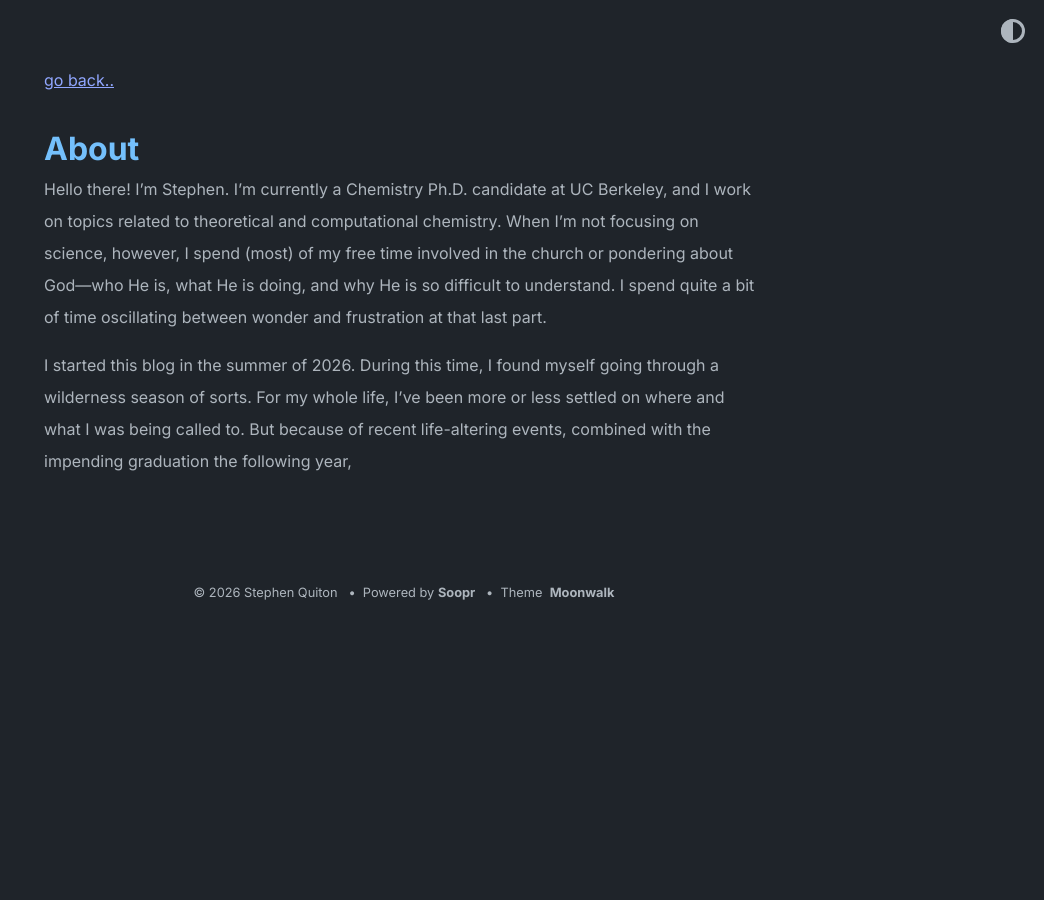
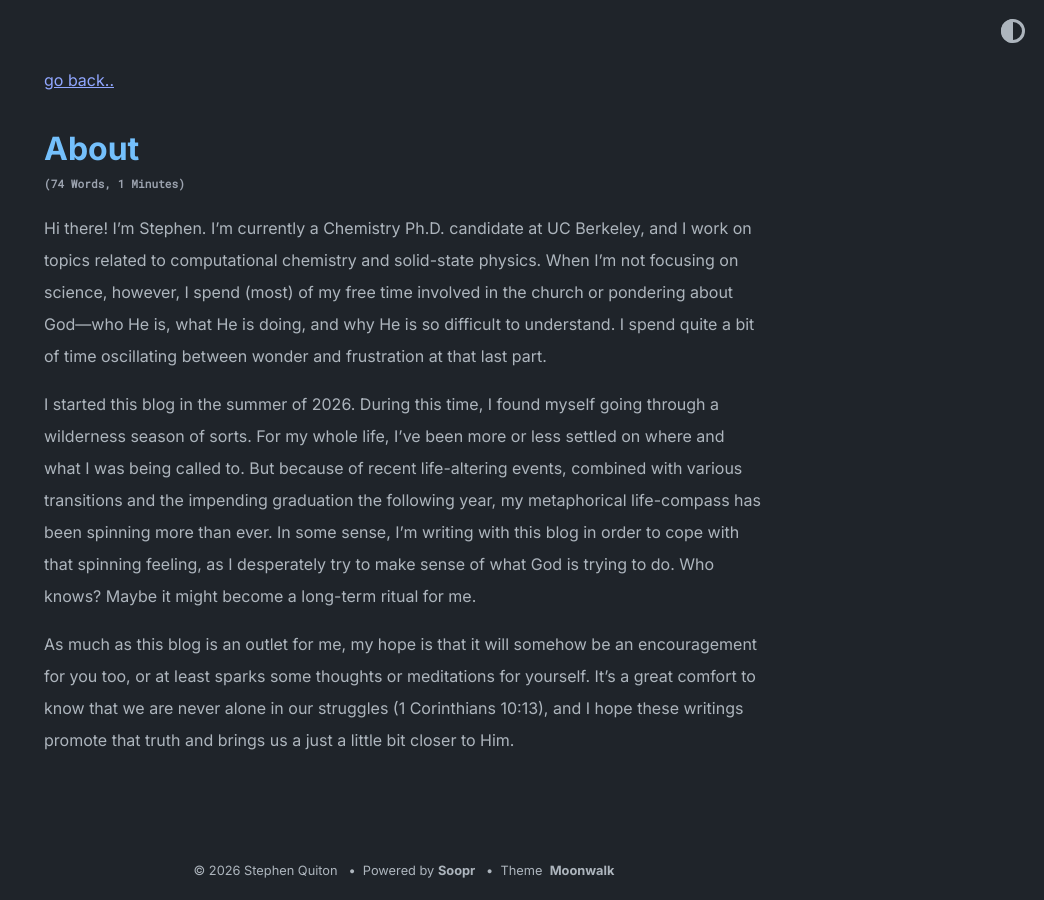
Before and after one commit to matter-of-faith/matter-of-faith.github.io, a Jekyll site: the page built from about.md, in a window 1280 px wide. Shown: the whole page, without its empty margins (236-1280 px from the left). Built offline with Jekyll 4.4.1, drawn with Linux system fonts in a browser that asks for light colours.

Commit message:
Finish about

```diff
--- a/about.md
+++ b/about.md
@@ -3,6 +3,8 @@ layout: post
 title: About
 ---
 
-Hello there! I'm Stephen. I'm currently a Chemistry Ph.D. candidate at UC Berkeley, and I work on topics related to theoretical and computational chemistry. When I'm not focusing on science, however, I spend (most) of my free time involved in the church or pondering about God---who He is, what He is doing, and why He is so difficult to understand. I spend quite a bit of time oscillating between wonder and frustration at that last part.
+Hi there! I'm Stephen. I'm currently a Chemistry Ph.D. candidate at UC Berkeley, and I work on topics related to computational chemistry and solid-state physics. When I'm not focusing on science, however, I spend (most) of my free time involved in the church or pondering about God---who He is, what He is doing, and why He is so difficult to understand. I spend quite a bit of time oscillating between wonder and frustration at that last part.
 
-I started this blog in the summer of 2026. During this time, I found myself going through a wilderness season of sorts. For my whole life, I've been more or less settled on where and what I was being called to. But because of recent life-altering events, combined with the impending graduation the following year,
+I started this blog in the summer of 2026. During this time, I found myself going through a wilderness season of sorts. For my whole life, I've been more or less settled on where and what I was being called to. But because of recent life-altering events, combined with various transitions and the impending graduation the following year, my metaphorical life-compass has been spinning more than ever. In some sense, I'm writing with this blog in order to cope with that spinning feeling, as I desperately try to make sense of what God is trying to do. Who knows? Maybe it might become a long-term ritual for me.
+
+As much as this blog is an outlet for me, my hope is that it will somehow be an encouragement for you too, or at least sparks some thoughts or meditations for yourself. It's a great comfort to know that we are never alone in our struggles (1 Corinthians 10:13), and I hope these writings promote that truth and brings us a just a little bit closer to Him.
```
